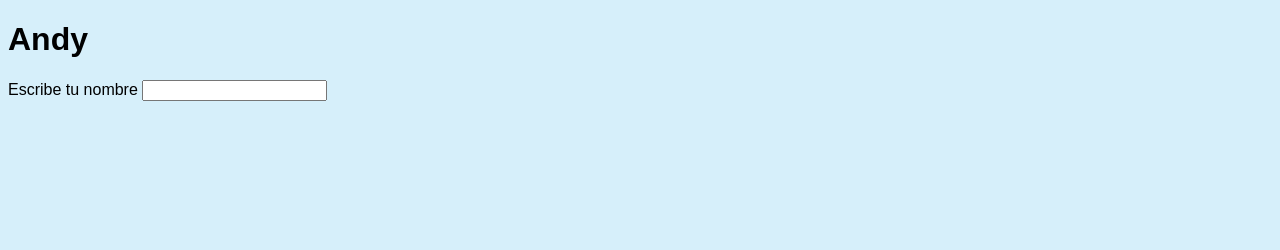
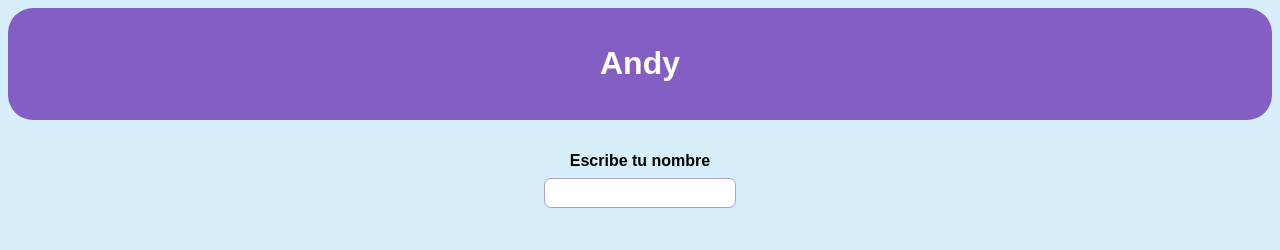
Before and after one commit to xandreadamianx/ch46-conteo-vocales, a plain HTML site: page index.html in a window 1280 px wide. Drawn offline with Linux system fonts and the light colour scheme.

Commit message:
feat: cambio de estilo css en index.html

```diff
--- a/style.css
+++ b/style.css
@@ -2,3 +2,35 @@ body {
     font-family: Arial, sans-serif;
     background-color: #d6effa;
 }
+header {
+    background-color: #845ec2;
+    color: #ffffff;
+    padding: 1em;
+    text-align: center;
+    border-radius: 25px;
+}
+main {
+    display: flex;
+    flex-direction: column;
+    align-items: center;
+    padding: 2em;
+}
+form {
+    display: flex;
+    flex-direction: column;
+    align-items: center;
+}
+label {
+    font-weight: bold;
+    margin-bottom: 0.5em;
+}
+#nombre {
+    padding: 0.5em;
+    border: 1px solid #b39cd0;
+    border-radius: 0.5em;
+}
+#vocales {
+    font-size: 1.2em;
+    color: #45c9a7;
+    margin-top: 1em;
+}
```
